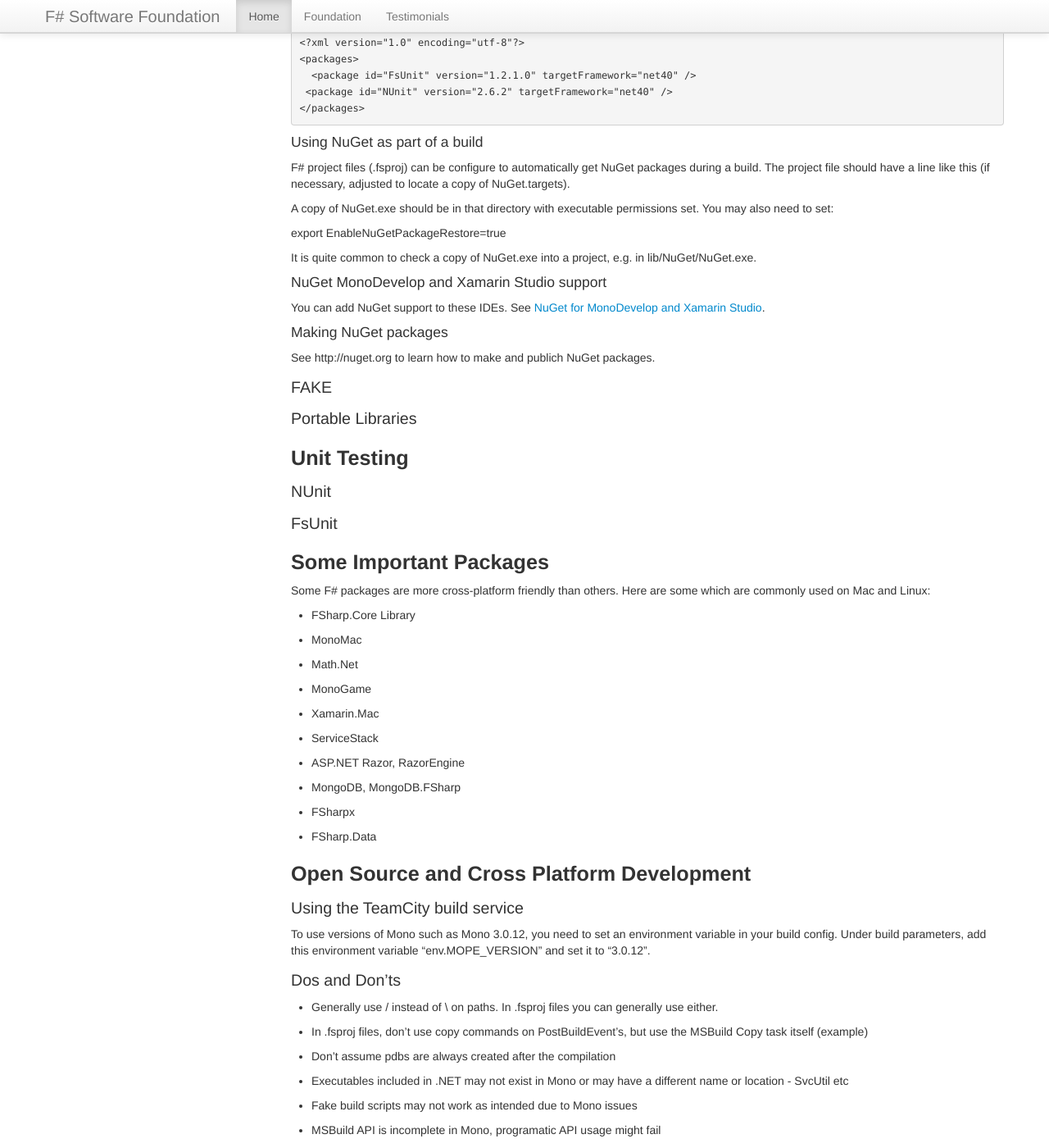
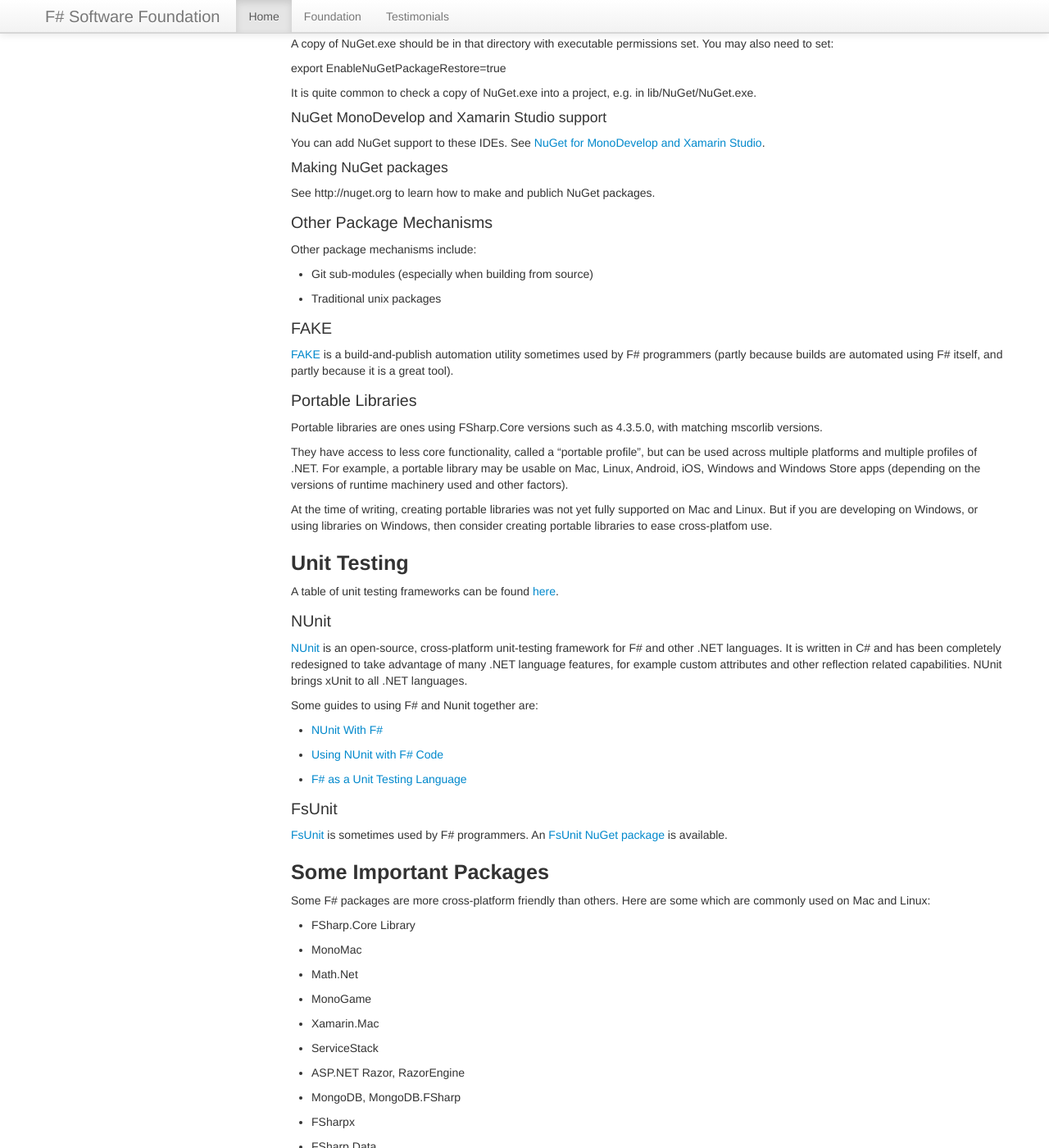
Before and after one commit to fsharp/fsharp.org, a Jekyll site: the page built from guides/mac-linux-cross-platform/index.md, in a window 1280 px wide and 1400 px high, scrolled down 2341 px. Shown: the whole window at 82% size. Built offline with Jekyll 4.4.1, drawn with Linux system fonts in a browser that asks for light colours; nearby versions of some CDN libraries; some web fonts are replaced; comment, search, counter and statistics services are not loaded; some of the changed text lies outside the part shown.

Commit message:
Update index.md

```diff
--- a/guides/mac-linux-cross-platform/index.md
+++ b/guides/mac-linux-cross-platform/index.md
@@ -146,16 +135,54 @@
 
 See http://nuget.org to learn how to make and publich NuGet packages.
 
+### Other Package Mechanisms
+
+Other package mechanisms include:
+* Git sub-modules (especially when building from source)
+* Traditional unix packages
+
 ### FAKE
+
+[FAKE](http://fsharp.github.io/FAKE/) is a build-and-publish automation utility sometimes used by F# programmers (partly because
+builds are automated using F# itself, and partly because it is a great tool).
 
 
 ### Portable Libraries
 
+Portable libraries are ones using FSharp.Core versions such as 4.3.5.0, with matching mscorlib versions.
+
+They have access to less core functionality, called a "portable profile", but can be used across multiple
+platforms and multiple profiles of .NET. For example, a portable library may be usable on Mac, Linux, Android,
+iOS, Windows and Windows Store apps (depending on the versions of runtime machinery used and other factors).
+
+At the time of writing, creating portable libraries was not yet fully supported on
+Mac and Linux. But if you are developing on Windows, or using libraries on Windows, then consider
+creating portable libraries to ease cross-platfom use.
+
 ## Unit Testing
+
+A table of unit testing frameworks can be found [here](http://en.wikipedia.org/wiki/List_of_unit_testing_frameworks#.NET_programming_languages).
 
 ### NUnit
 
+[NUnit](http://nunit.org/) is an open-source, cross-platform unit-testing
+framework for F# and other  .NET languages. It is written
+in C# and has been completely redesigned to take advantage of many .NET language features,
+for example custom attributes and other reflection related capabilities. NUnit brings
+xUnit to all .NET languages.
+
+Some guides to using F# and Nunit together are:
+
+ * [NUnit With F#](http://davefancher.com/2012/09/06/nunit-with-f/)
+ * [Using NUnit with F# Code](http://sector0.dk/?p=33)
+ * [F# as a Unit Testing Language](http://trelford.com/blog/post/fstestlang.aspx)
+
+
 ### FsUnit
+
+[FsUnit](http://fsunit.codeplex.com/) is sometimes used by F# programmers.
+An [FsUnit NuGet package](http://nuget.org/packages/FsUnit) is available.
+
 
 ## Some Important Packages
 
@@ -174,7 +201,7 @@
 * FSharp.Data
 
 
-## Open Source and Cross Platform Development
+## Miscellaneous Notes on Open Source and Cross Platform Development
 
 ### Using the TeamCity build service
 
```
Also changed, not shown: other parts of guides/mac-linux-cross-platform/index.md (+0 -11 lines).
